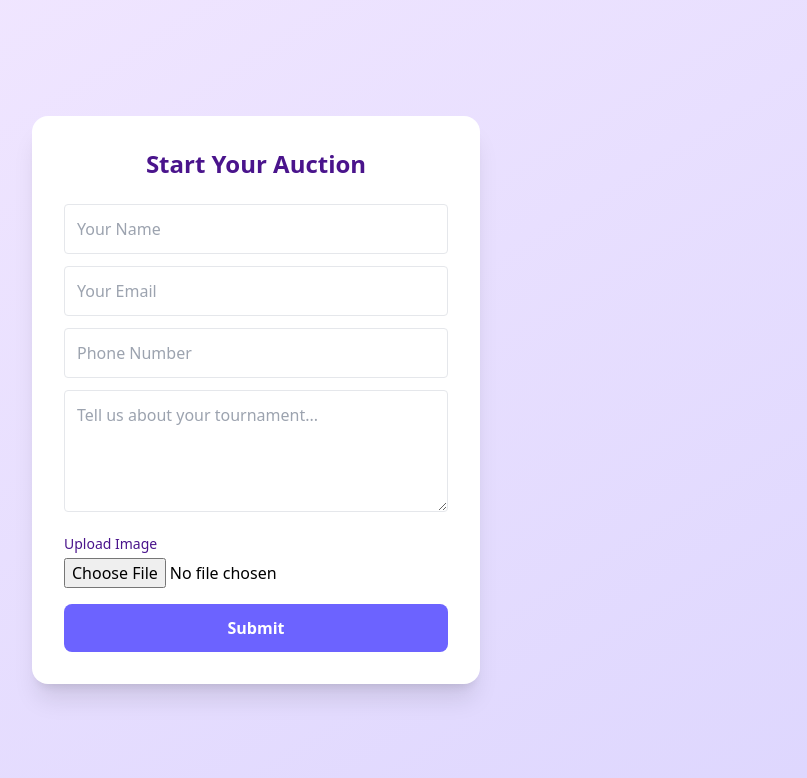
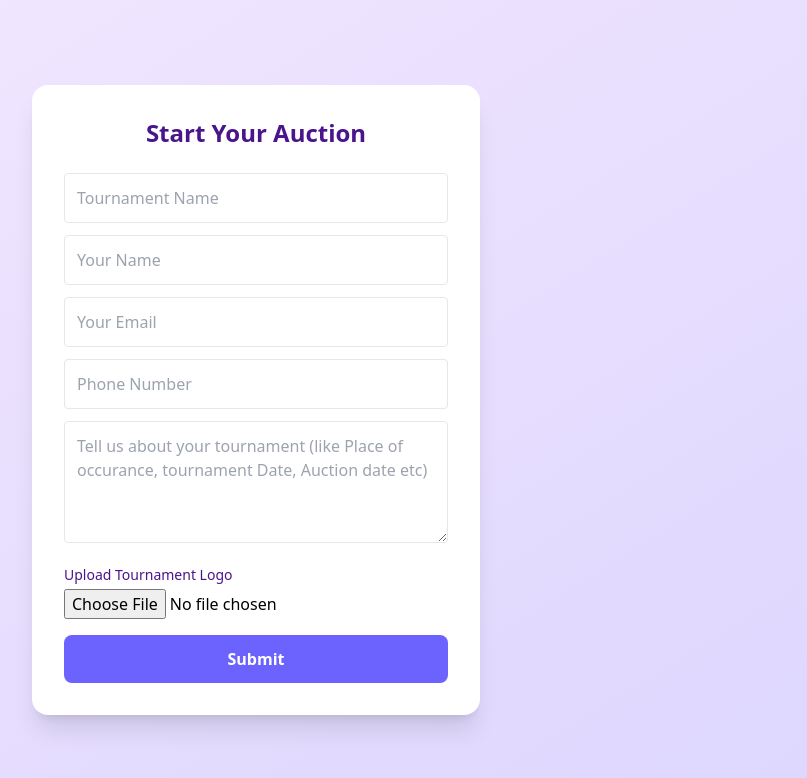
Before and after one commit to SouravSV2709/website, a plain HTML site: page submit-query.html in a window 1280 px wide. Shown: the whole page, without its empty margins (384-1191 px from the left). Drawn offline with nearby package versions, Linux system fonts and the light colour scheme.

Commit message:
Submit Query form

```diff
--- a/start-auction.html
+++ b/submit-query.html
@@ -13,14 +13,15 @@
     <h1 class="text-2xl font-bold text-[#4a148c] mb-6 text-center">Start Your Auction</h1>
 
     <form action="https://formsubmit.co/auctionarena360@gmail.com" method="POST" enctype="multipart/form-data">
+      <input type="text" name="tournament-name" placeholder="Tournament Name" class="w-full mb-3 p-3 border rounded" required />
       <input type="text" name="name" placeholder="Your Name" class="w-full mb-3 p-3 border rounded" required />
-      <input type="email" name="email" placeholder="Your Email" class="w-full mb-3 p-3 border rounded" required />
+      <input type="email" name="email" placeholder="Your Email" class="w-full mb-3 p-3 border rounded" />
       <input type="text" name="phone" placeholder="Phone Number" class="w-full mb-3 p-3 border rounded" required />
-      <textarea name="message" placeholder="Tell us about your tournament..."
+      <textarea name="message" placeholder="Tell us about your tournament (like Place of occurance, tournament Date, Auction date etc)"
         class="w-full mb-4 p-3 border rounded" rows="4" required></textarea>
 
-      <label class="block text-sm font-medium mb-1 text-[#4a148c]">Upload Image</label>
-      <input type="file" name="attachment" accept="image/*" class="w-full mb-4" required />
+      <label class="block text-sm font-medium mb-1 text-[#4a148c]">Upload Tournament Logo</label>
+      <input type="file" name="attachment" accept="image/*" class="w-full mb-4" />
 
       <input type="hidden" name="_captcha" value="false" />
       <input type="hidden" name="_subject" value="New Auction Form Submission" />
```
Also changed, not shown: index.html (+1 -1 lines).
